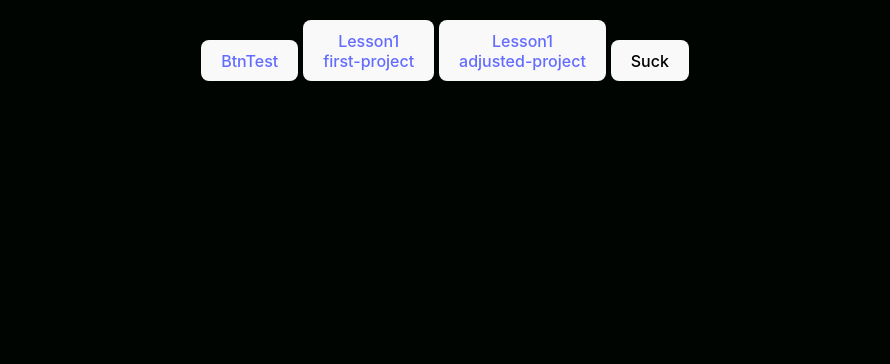
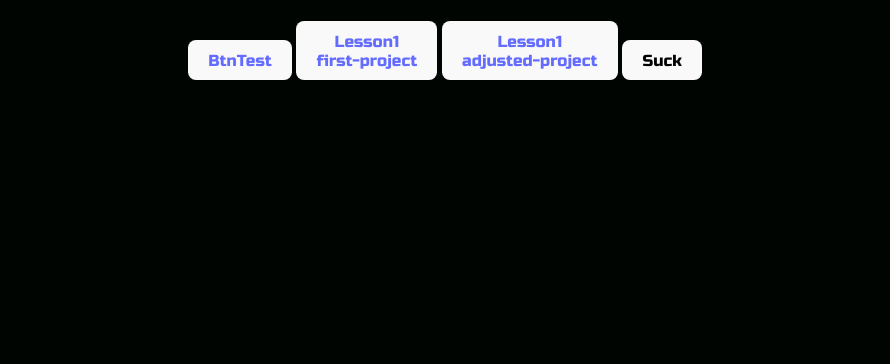
Before and after one commit to K0unty/utsv1, a website built with Vite: page index.html in a window 1280 px wide. Shown: the part 436-800 px from the top of the page, without its empty margins (195-1085 px from the left). Built offline with nearby package versions, Linux system fonts and the light colour scheme.

Commit message:
add font

```diff
--- a/src/L/S1/UTS1/first-project/first-project/js-only.js
+++ b/src/L/S1/UTS1/first-project/first-project/js-only.js
@@ -9,5 +9,3 @@ function add(num1, num2) {
 button.addEventListener("click", function () {
   console.log(add(input1.value, input2.value));
 });
-
-console.log("sds    ");
--- a/src/style.css
+++ b/src/style.css
@@ -1,4 +1,4 @@
-@import url("https://fonts.googleapis.com/css2?family=Courgette&display=swap");
+@import url("https://fonts.googleapis.com/css2?family=Courgette&family=Russo+One&display=swap");
 
 :root {
   font-family: Inter, system-ui, Avenir, Helvetica, Arial, sans-serif;
@@ -109,7 +109,7 @@ button {
   padding: 0.6em 1.2em;
   font-size: 1em;
   font-weight: 500;
-  font-family: inherit;
+  font-family: "Russo One";
   background-color: #1a1a1a;
   cursor: pointer;
   transition: border-color 0.25s;
```
